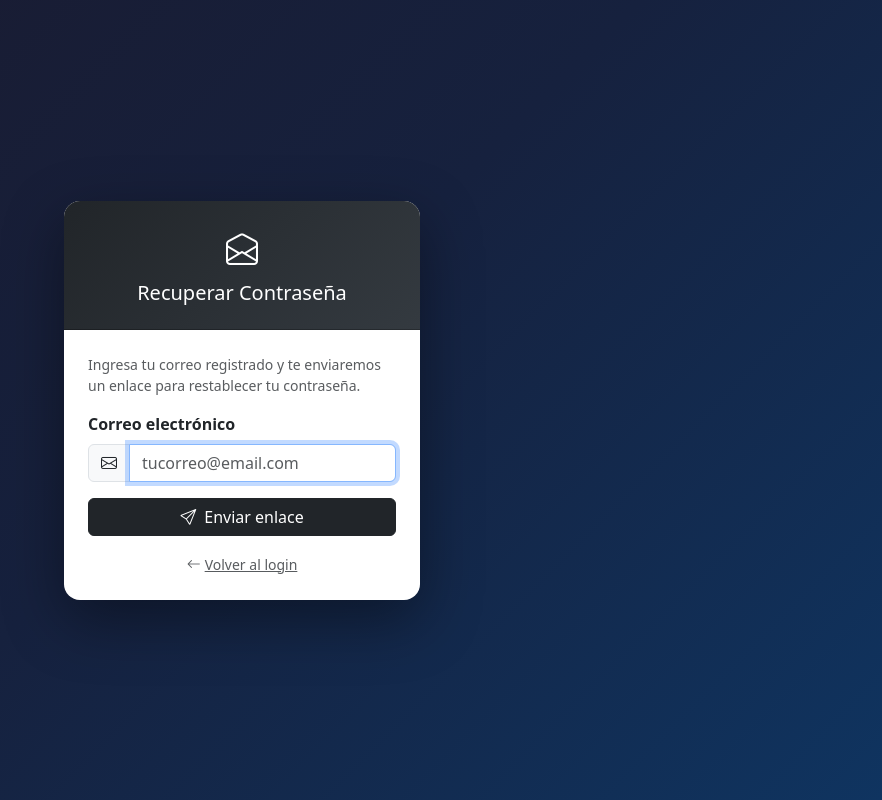
After one commit to josepdf123/proyectoGestionRestuaranteUno, a Django app: page /recuperar-contrasena/ in a window 1280 px wide. The commit adds this page. Shown: the whole page, without its empty margins (398-1280 px from the left). Run offline with Django 5.2, Linux system fonts and the light colour scheme.

Commit message:
se agrego el login, y recuperacion de contraseña enviado al correo

```diff
--- a/core/models.py
+++ b/core/models.py
@@ -21,6 +21,7 @@ class Usuario(models.Model):
     correo = models.EmailField(unique=True)
     nombre = models.CharField(max_length=100)
     apellido = models.CharField(max_length=100)
+    token_recuperacion = models.CharField(max_length=100, blank=True, null=True)
 
     def __str__(self):
         return f"{self.nombre} {self.apellido} ({self.usuario})"
--- /dev/null
+++ b/core/templates/core/recuperar_contrasena.html
@@ -0,0 +1,76 @@
+<!DOCTYPE html>
+<html lang="es">
+<head>
+    <meta charset="UTF-8">
+    <meta name="viewport" content="width=device-width, initial-scale=1.0">
+    <title>Recuperar Contraseña - Restaurante</title>
+    <link href="https://cdn.jsdelivr.net/npm/bootstrap@5.3.3/dist/css/bootstrap.min.css" rel="stylesheet">
+    <link href="https://cdn.jsdelivr.net/npm/bootstrap-icons@1.11.3/font/bootstrap-icons.css" rel="stylesheet">
+    <style>
+        body {
+            background: linear-gradient(135deg, #1a1a2e 0%, #16213e 50%, #0f3460 100%);
+            min-height: 100vh;
+            display: flex;
+            align-items: center;
+        }
+        .card {
+            border: none;
+            border-radius: 16px;
+            box-shadow: 0 20px 60px rgba(0,0,0,0.4);
+        }
+        .card-header {
+            background: linear-gradient(135deg, #212529, #343a40);
+            border-radius: 16px 16px 0 0 !important;
+        }
+    </style>
+</head>
+<body>
+<div class="container">
+    <div class="row justify-content-center">
+        <div class="col-md-5 col-lg-4">
+            <div class="card">
+                <div class="card-header text-white p-4 text-center">
+                    <i class="bi bi-envelope-open" style="font-size: 2rem;"></i>
+                    <h5 class="mt-2 mb-0">Recuperar Contraseña</h5>
+                </div>
+                <div class="card-body p-4">
+
+                    {% for message in messages %}
+                        <div class="alert alert-{% if message.tags == 'error' %}danger{% else %}{{ message.tags }}{% endif %} alert-dismissible fade show py-2">
+                            {{ message }}
+                            <button type="button" class="btn-close" data-bs-dismiss="alert"></button>
+                        </div>
+                    {% endfor %}
+
+                    <p class="text-muted small">Ingresa tu correo registrado y te enviaremos un enlace para restablecer tu contraseña.</p>
+
+                    <form method="POST">
+                        {% csrf_token %}
+                        <div class="mb-3">
+                            <label class="form-label fw-semibold">Correo electrónico</label>
+                            <div class="input-group">
+                                <span class="input-group-text"><i class="bi bi-envelope"></i></span>
+                                <input type="email" name="correo" class="form-control"
+                                       placeholder="tucorreo@email.com" required autofocus>
+                            </div>
+                        </div>
+                        <div class="d-grid mt-3">
+                            <button type="submit" class="btn btn-dark">
+                                <i class="bi bi-send me-2"></i>Enviar enlace
+                            </button>
+                        </div>
+                    </form>
+
+                    <div class="text-center mt-3">
+                        <a href="{% url 'login' %}" class="text-muted small">
+                            <i class="bi bi-arrow-left me-1"></i>Volver al login
+                        </a>
+                    </div>
+                </div>
+            </div>
+        </div>
+    </div>
+</div>
+<script src="https://cdn.jsdelivr.net/npm/bootstrap@5.3.3/dist/js/bootstrap.bundle.min.js"></script>
+</body>
+</html>
--- a/core/urls.py
+++ b/core/urls.py
@@ -1,9 +1,13 @@
-# core/urls.py
-
 from django.urls import path
 from . import views
 
 urlpatterns = [
+    # Auth
+    path('', views.login_view, name='login'),
+    path('logout/', views.logout_view, name='logout'),
+    path('recuperar-contrasena/', views.recuperar_contrasena, name='recuperar_contrasena'),
+    path('reset-password/<str:token>/', views.reset_password, name='reset_password'),
+
     # Mesas
     path('mesas/', views.mesas_lista, name='mesas_lista'),
     path('mesas/eliminar/<int:pk>/', views.mesa_eliminar, name='mesa_eliminar'),
@@ -19,10 +23,8 @@ urlpatterns = [
     path('menus/eliminar/<int:pk>/', views.menu_eliminar, name='menu_eliminar'),
     path('menus/editar/<int:pk>/', views.menu_editar, name='menu_editar'),
 
-
     # Usuarios
     path('usuarios/', views.usuarios_lista, name='usuarios_lista'),
     path('usuarios/eliminar/<int:pk>/', views.usuario_eliminar, name='usuario_eliminar'),
     path('usuarios/editar/<int:pk>/', views.usuario_editar, name='usuario_editar'),
-
 ]
--- a/core/views.py
+++ b/core/views.py
@@ -1,4 +1,8 @@
 # core/views.py
+import uuid
+from django.core.mail import send_mail
+from django.conf import settings as django_settings
+
 
 from django.shortcuts import render, redirect, get_object_or_404
 from django.contrib import messages
@@ -194,3 +198,74 @@ def usuario_editar(request, pk):
     else:
         form = UsuarioForm(instance=usuario)
     return render(request, 'core/usuario_editar.html', {'form': form, 'usuario': usuario})
+
+
+# ─── AUTH ─────────────────────────────────────────────────────────────────────
+
+def login_view(request):
+    if request.method == 'POST':
+        usuario_input = request.POST.get('usuario')
+        contrasena_input = request.POST.get('contrasena')
+
+        try:
+            usuario = Usuario.objects.get(usuario=usuario_input, contrasena=contrasena_input)
+            request.session['usuario_id'] = usuario.pk
+            request.session['usuario_nombre'] = usuario.nombre
+            request.session['usuario_rol'] = usuario.idRol.descripcion
+            messages.success(request, f'¡Bienvenido, {usuario.nombre}!')
+            return redirect('mesas_lista')
+        except Usuario.DoesNotExist:
+            messages.error(request, 'Usuario o contraseña incorrectos.')
+
+    return render(request, 'core/login.html')
+
+
+def logout_view(request):
+    request.session.flush()
+    messages.success(request, 'Sesión cerrada correctamente.')
+    return redirect('login')
+
+
+def recuperar_contrasena(request):
+    if request.method == 'POST':
+        correo = request.POST.get('correo')
+        try:
+            usuario = Usuario.objects.get(correo=correo)
+            token = str(uuid.uuid4())
+            usuario.token_recuperacion = token
+            usuario.save()
+
+            enlace = request.build_absolute_uri(f'/reset-password/{token}/')
+            send_mail(
+                subject='Recuperación de contraseña - Restaurante',
+                message=f'Hola {usuario.nombre},\n\nHaz clic en el siguiente enlace para restablecer tu contraseña:\n{enlace}\n\nSi no solicitaste esto, ignora este correo.',
+                from_email=django_settings.DEFAULT_FROM_EMAIL,
+                recipient_list=[correo],
+            )
+            messages.success(request, 'Te enviamos un correo con el enlace de recuperación.')
+        except Usuario.DoesNotExist:
+            messages.error(request, 'No existe una cuenta con ese correo.')
+
+    return render(request, 'core/recuperar_contrasena.html')
+
+
+def reset_password(request, token):
+    try:
+        usuario = Usuario.objects.get(token_recuperacion=token)
+    except Usuario.DoesNotExist:
+        messages.error(request, 'El enlace no es válido o ya fue usado.')
+        return redirect('login')
+
+    if request.method == 'POST':
+        nueva = request.POST.get('contrasena')
+        confirmar = request.POST.get('confirmar')
+        if nueva == confirmar:
+            usuario.contrasena = nueva
+            usuario.token_recuperacion = None
+            usuario.save()
+            messages.success(request, '¡Contraseña actualizada! Ya puedes iniciar sesión.')
+            return redirect('login')
+        else:
+            messages.error(request, 'Las contraseñas no coinciden.')
+
+    return render(request, 'core/reset_password.html', {'token': token})
```
Also changed, not shown: core/templates/core/base.html (+22 -3 lines), core/templates/core/login.html (added, +97 -0 lines), core/templates/core/reset_password.html (added, +77 -0 lines), restaurante/settings.py (+11 -0 lines), core/migrations/0002_usuario_token_recuperacion.py (added), db.sqlite3.
